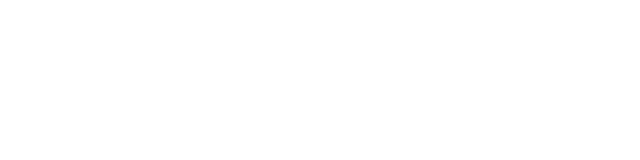
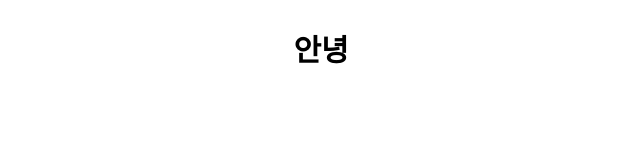
Before and after one commit to CDHANSOO/nevermind, a React (Vite) app: page / in a window 1280 px wide. Shown: the top 160 px of the page, without its empty margins (319-959 px from the left). Built offline with nearby package versions, Linux system fonts and the light colour scheme.

Commit message:
feature/2 style page

```diff
--- a/package.json
+++ b/package.json
@@ -11,7 +11,8 @@
   },
   "dependencies": {
     "react": "^18.2.0",
-    "react-dom": "^18.2.0"
+    "react-dom": "^18.2.0",
+    "react-router-dom": "^6.18.0"
   },
   "devDependencies": {
     "@types/react": "^18.2.15",
--- a/src/App.tsx
+++ b/src/App.tsx
@@ -1,10 +1,12 @@
+import React from 'react';
 import './App.css'
 
 function App() {
 
   return (
-    <>
-    </>
+    <div>
+      <h1 className='font-bold text-3xl'>안녕</h1>
+    </div>
   )
 }
 
--- a/src/index.css
+++ b/src/index.css
@@ -1,3 +1,3 @@
-@tailwind base;
-@tailwind components;
-@tailwind utilities;
+@import 'tailwindcss/base';
+@import 'tailwindcss/components';
+@import 'tailwindcss/utilities';
--- a/tailwind.config.js
+++ b/tailwind.config.js
@@ -1,6 +1,8 @@
 /** @type {import('tailwindcss').Config} */
 export default {
-  content: ["./src/**/*.{js,jsx,ts,tsx}"],
+  content: [
+    "./src/**/*.{js,ts,jsx,tsx}", // 분석할 파일 또는 디렉토리를 지정합니다.
+  ],
   theme: {
     extend: {},
   },
--- a/tsconfig.json
+++ b/tsconfig.json
@@ -12,7 +12,7 @@
     "resolveJsonModule": true,
     "isolatedModules": true,
     "noEmit": true,
-    "jsx": "react-jsx",
+    "jsx": "react",
 
     /* Linting */
     "strict": true,
```
Also changed, not shown: src/components/style.tsx (added), 1 other file (tests, documents, lock files or other folders).
